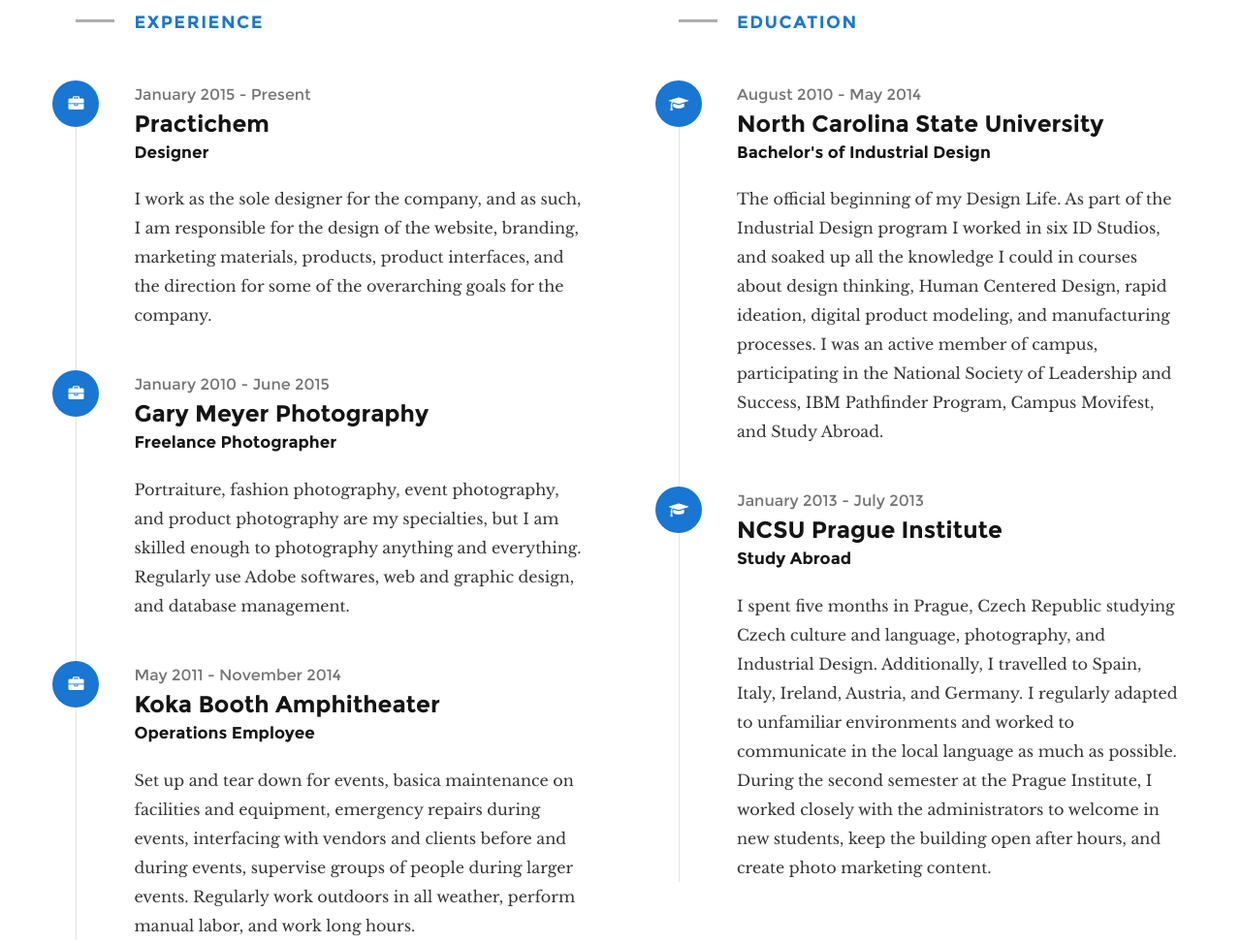
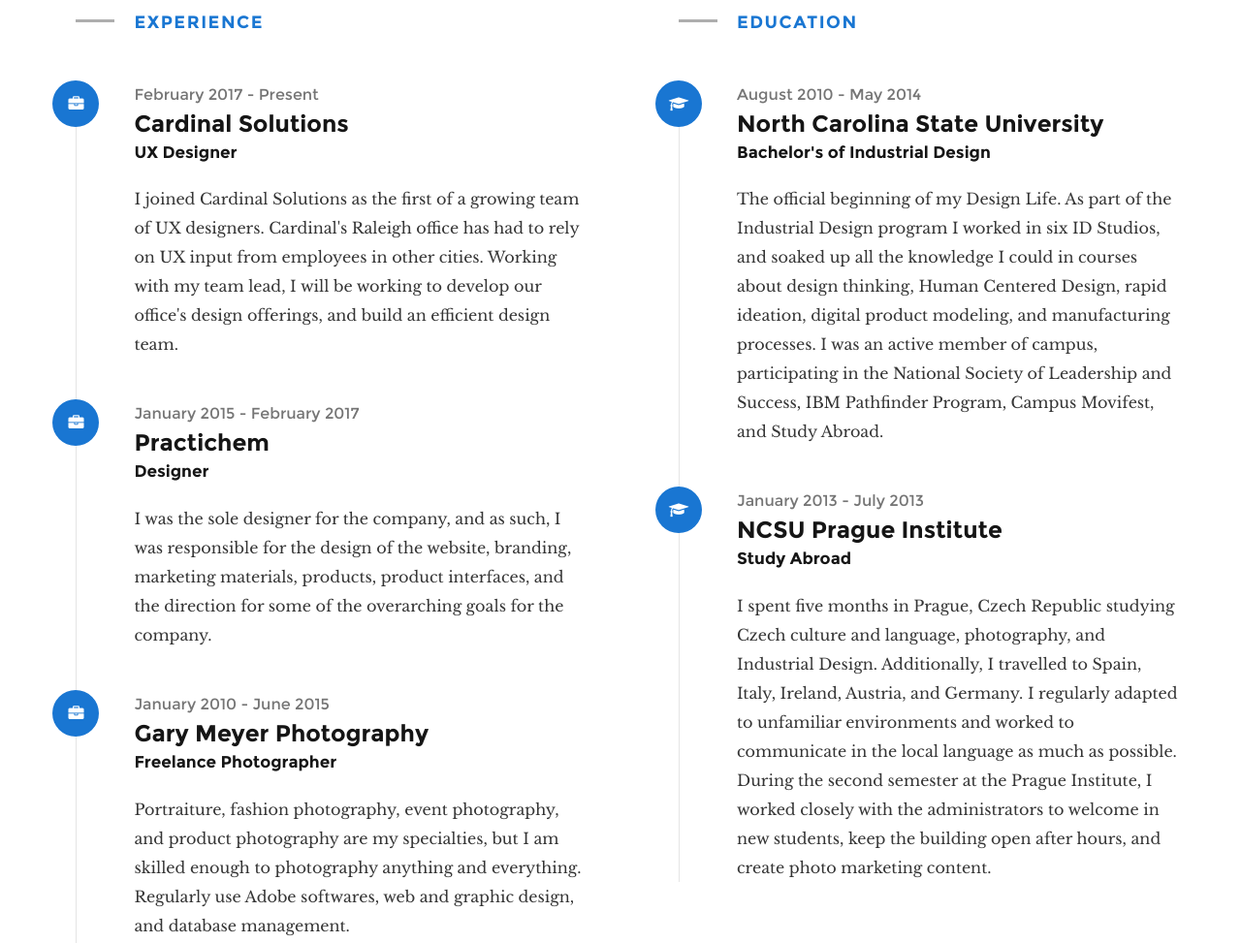
Before and after one commit to g4floyd/g4floyd.github.io, a plain HTML site: page index.html in a window 1280 px wide. Shown: the part 3726-4699 px from the top of the page at 97% size. Drawn offline with Linux system fonts and the light colour scheme; files whose address does not match are found by name.

Commit message:
close practichem, open cardinal

```diff
--- a/index.html
+++ b/index.html
@@ -299,17 +299,31 @@
 
 	   		<div class="timeline-wrap">
 
+          <div class="timeline-block animate-this">
+            <div class="timeline-ico">
+              <i class="fa fa-briefcase"></i>
+            </div>
+            <div class="timeline-header">
+              <p class="timeframe">February 2017 - Present</p>
+              <h3>Cardinal Solutions</h3>
+              <h4>UX Designer</h4>
+            </div>
+            <div class="timeline-content">
+              <p>I joined Cardinal Solutions as the first of a growing team of UX designers. Cardinal's Raleigh office has had to rely on UX input from employees in other cities. Working with my team lead, I will be working to develop our office's design offerings, and build an efficient design team. </p>
+            </div>
+          </div> <!-- end timeline-block -->
+
    				<div class="timeline-block animate-this">
 	   				<div class="timeline-ico">
 	   					<i class="fa fa-briefcase"></i>
 	   				</div>
 	   				<div class="timeline-header">
-	   					<p class="timeframe">January 2015 - Present</p>
+	   					<p class="timeframe">January 2015 - February 2017</p>
 	   					<h3>Practichem</h3>
 	   					<h4>Designer</h4>
 	   				</div>
 	   				<div class="timeline-content">
-	   					<p>I work as the sole designer for the company, and as such, I am responsible for the design of the website, branding, marketing materials, products, product interfaces, and the direction for some of the overarching goals for the company.</p>
+	   					<p>I was the sole designer for the company, and as such, I was responsible for the design of the website, branding, marketing materials, products, product interfaces, and the direction for some of the overarching goals for the company.</p>
 	   				</div>
 	   			</div> <!-- end timeline-block -->
 
```
